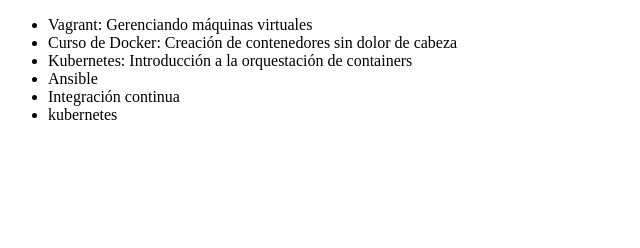
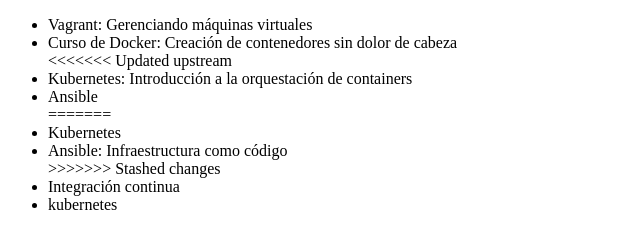
Before and after one commit to jfcascante/alura-curso, a plain HTML site: page index.html in a window 1280 px wide. Shown: the whole page, without its empty margins (0-640 px from the left). Drawn offline with Linux system fonts and the light colour scheme.

Commit message:
Cambiar el nombre del curso Ansible

```diff
--- a/index.html
+++ b/index.html
@@ -12,8 +12,13 @@
     <ul>
         <li> Vagrant: Gerenciando máquinas virtuales</li>
         <li> Curso de Docker: Creación de contenedores sin dolor de cabeza</li>
+<<<<<<< Updated upstream
         <li>Kubernetes: Introducción a la orquestación de containers</li>
         <li> Ansible </li>
+=======
+        <li>Kubernetes</li>
+        <li>Ansible: Infraestructura como código</li>
+>>>>>>> Stashed changes
         <li> Integración continua</li>
         <li>kubernetes</li>
     </ul>
```
